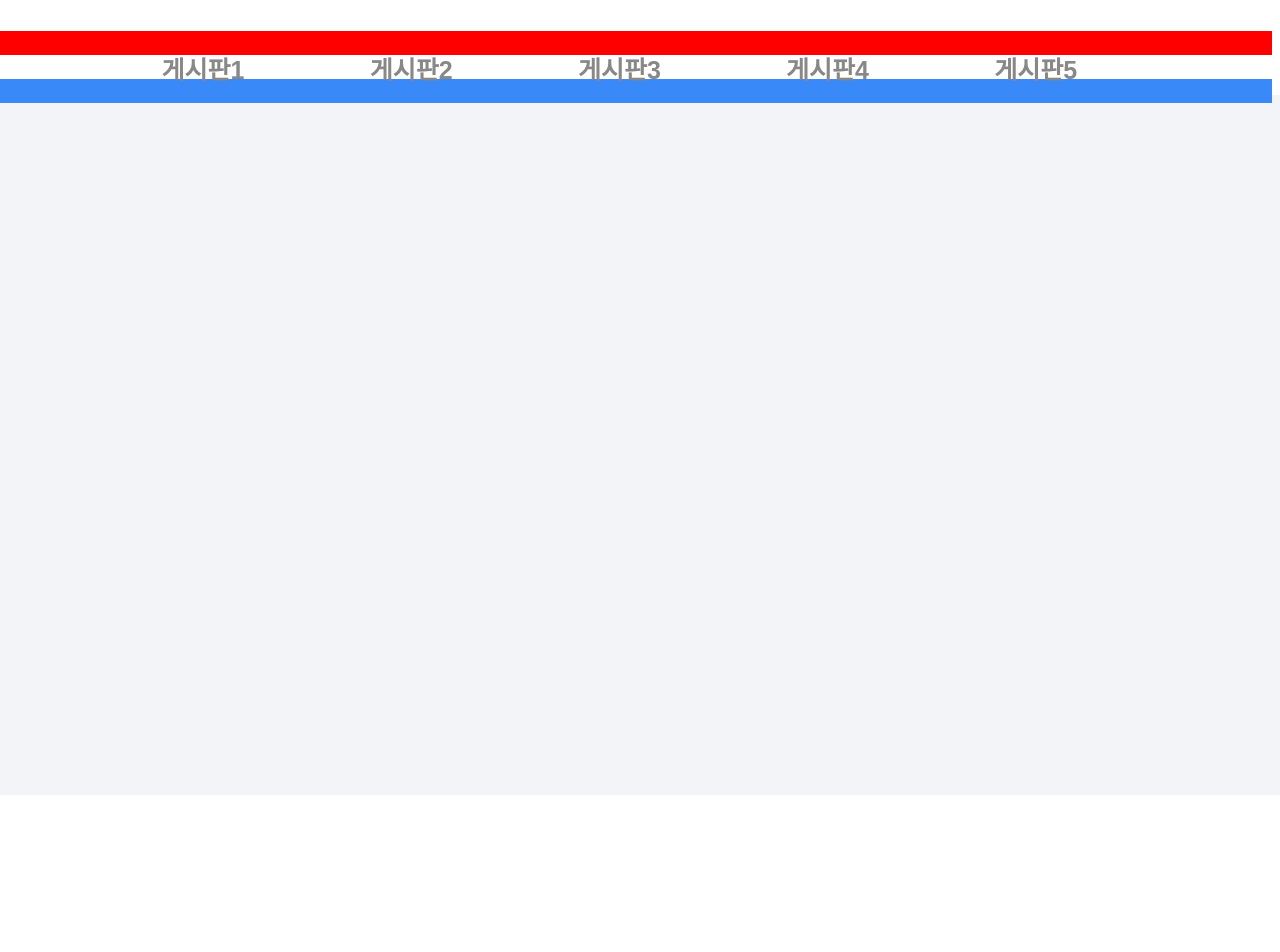
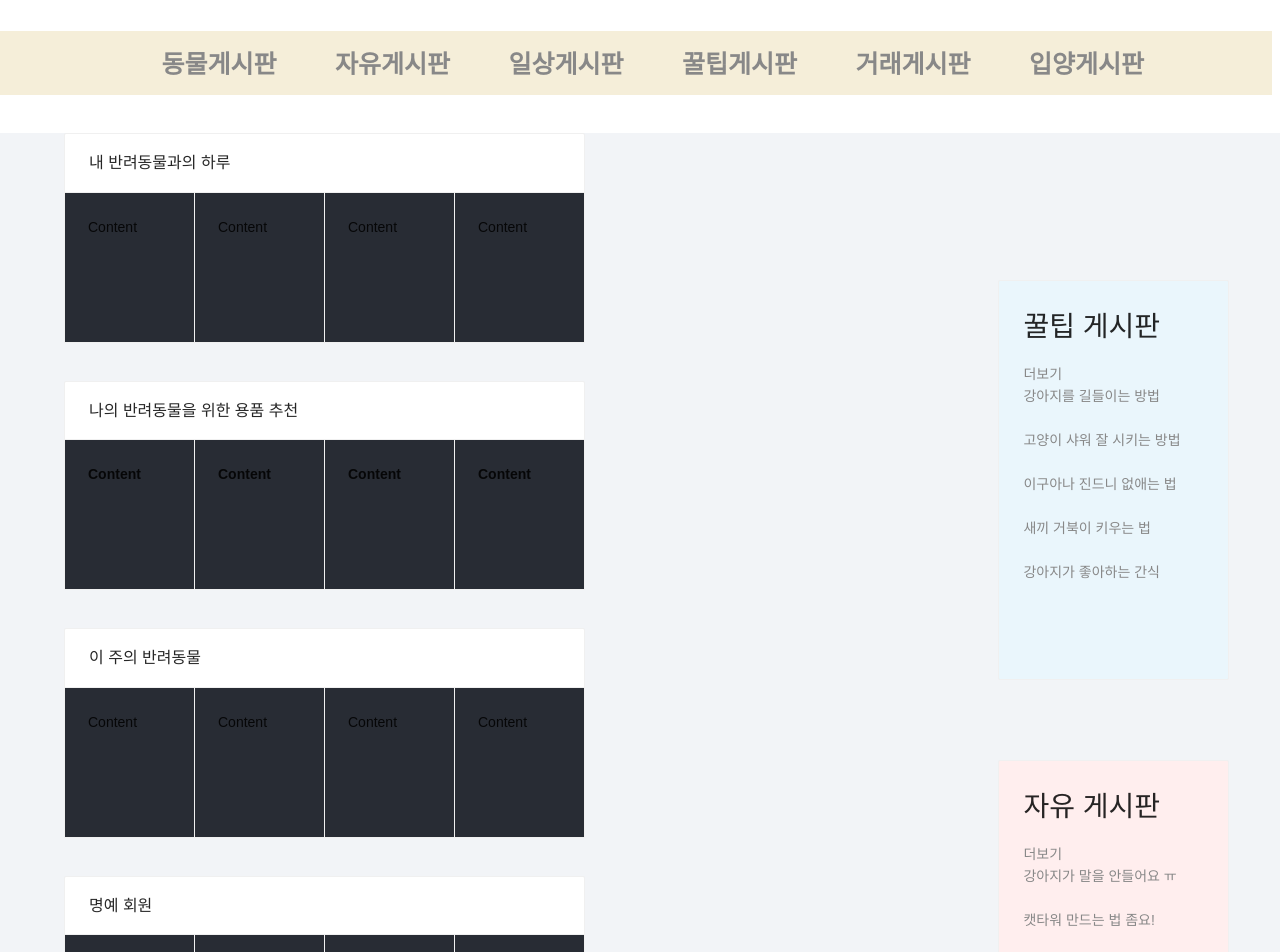
Before and after one commit to ys03055/animalProject, a React (Create React App) app: page / in a window 1280 px wide. Shown: the part 120-1072 px from the top of the page. Before the commit the page ends 915 px from the top, so only its background shows below. Built offline with nearby package versions, Linux system fonts and the light colour scheme.

Commit message:
메인페이지 업데이트

```diff
--- a/package.json
+++ b/package.json
@@ -6,6 +6,7 @@
     "@testing-library/jest-dom": "^5.16.5",
     "@testing-library/react": "^13.4.0",
     "@testing-library/user-event": "^13.5.0",
+    "antd": "^4.23.2",
     "react": "^18.2.0",
     "react-dom": "^18.2.0",
     "react-router-dom": "^6.4.0",
--- a/src/App.js
+++ b/src/App.js
@@ -1,5 +1,5 @@
 import './App.css';
-// import "antd/dist/antd.css";   //antd 라이브러리 불러오기
+import "antd/dist/antd.css";
 import Routers from "./Routers";
 
 function App() {
--- a/src/Header/HeaderPage.css
+++ b/src/Header/HeaderPage.css
@@ -76,65 +76,66 @@ main {
 }
 
 .menuBar{
-    background-color: #f6e7a6;
+    background-color: #f5eed9;
     position: absolute;
     width: 128.5%;
     height: 30%;
     margin-top: 14%;
     margin-left: -20%;
 }
-.noticeBoard1{
-    background-color: #ff0000;
-}
-.noticeBoard2{
-    background-color: #ffffff;
-}
-.noticeBoard3{
-    background-color: #3a89f8;
-}
-.noticeBoard4{
+
+.animalBoard{
     position: absolute;
     margin-left: 20%;
-    margin-top: -3.8%;
     height: 30%;
+    margin-top: 1%;
     font-size: 25px;
     font-weight: bold;
     color: #282c34;
 }
-.noticeBoard5{
+.freeBoard{
     position: absolute;
-    margin-left: 35%;
-    margin-top: -3.8%;
+    margin-left: 32.5%;
     height: 30%;
+    margin-top: 1%;
     font-size: 25px;
     font-weight: bold;
     color: #282c34;
 }
-.noticeBoard6{
+.dailyBoard{
     position: absolute;
-    margin-left: 50%;
-    margin-top: -3.8%;
+    margin-left: 45%;
     height: 30%;
+    margin-top: 1%;
     font-size: 25px;
     font-weight: bold;
     color: #282c34;
 }
-.noticeBoard7{
+.honeyBoard{
     position: absolute;
-    margin-left: 65%;
-    margin-top: -3.8%;
+    margin-left: 57.5%;
     height: 30%;
+    margin-top: 1%;
     font-size: 25px;
     font-weight: bold;
     color: #282c34;
 }
 
-.noticeBoard8{
+.tradeBoard{
     position: absolute;
-    margin-left: 80%;
-    margin-top: -3.8%;
+    margin-left: 70%;
     height: 30%;
+    margin-top: 1%;
     font-size: 25px;
     font-weight: bold;
     color: #282c34;
 }
+.adoptBoard{
+    position: absolute;
+    margin-left: 82.5%;
+    height: 30%;
+    margin-top: 1%;
+    font-size: 25px;
+    font-weight: bold;
+    color: #282c34;
+}
--- a/src/Header/HeaderPage.js
+++ b/src/Header/HeaderPage.js
@@ -17,7 +17,7 @@ function HeaderPage()  {
 
             </div>
             <div className="links">
-                <Link to='/login' className="link_text">로그인</Link>
+                <Link to='/signUp' className="link_text">로그인</Link>
                 &nbsp;
                 <Link to='/signup' className="link_text">회원가입</Link>
                 &nbsp;
@@ -27,32 +27,25 @@ function HeaderPage()  {
             </div>
 
             <div className="menuBar">
-                <div className="noticeBoard1">
-                    <Link to='/login' >게시판1</Link>
+
+                <div className="animalBoard">
+                    <Link to='/login' >동물게시판</Link>
                 </div >
 
-                <div className="noticeBoard2">
-                    <Link to='/login' >게시판2</Link>
+                <div className="freeBoard">
+                    <Link to='/login' >자유게시판</Link>
                 </div>
-                <div className="noticeBoard3">
-                    <Link to='/login' >게시판3</Link>
+                <div className="dailyBoard">
+                    <Link to='/login' >일상게시판</Link>
                 </div>
-
-                <div className="noticeBoard4">
-                    <Link to='/login' >게시판1</Link>
-                </div >
-
-                <div className="noticeBoard5">
-                    <Link to='/login' >게시판2</Link>
+                <div className="honeyBoard">
+                    <Link to='/login' >꿀팁게시판</Link>
                 </div>
-                <div className="noticeBoard6">
-                    <Link to='/login' >게시판3</Link>
+                <div className="tradeBoard">
+                    <Link to='/login' >거래게시판</Link>
                 </div>
-                <div className="noticeBoard7">
-                    <Link to='/login' >게시판4</Link>
-                </div>
-                <div className="noticeBoard8">
-                    <Link to='/login' >게시판5</Link>
+                <div className="adoptBoard">
+                    <Link to='/login' >입양게시판</Link>
                 </div>
 
 
--- a/src/Main/MainPage.css
+++ b/src/Main/MainPage.css
@@ -19,6 +19,67 @@ h3{
 }
 
 main {
-    background: #f2f4f7;
+    background: #ffffff;
     min-height: 700px;
 }
+.MainPageMiniHeader {
+    /*font-size: 15px;*/
+    font-weight: bolder;
+    /*margin-top: 5%;*/
+    /*display:flex;*/
+    /*flex-direction: row;*/
+    /*flex-wrap : wrap;*/
+    /*margin-left : 1%;*/
+}
+
+.MainPageCardDiv {
+    flex-direction: row;
+    flex-wrap : wrap;
+    display: flex;
+    margin-left: 5%;
+    margin-top: 3%;
+    justify-content: space-between;
+    width: 60%;
+
+}
+
+.MainPageCard {
+    width: 130px;
+    height: 150px;
+    background-color: #282c34;
+    flex-direction: row;
+    flex-wrap : wrap;
+}
+.honeyBoards{
+    position: absolute;
+    width: 18%;
+    height:50%;
+    top: 50%;
+    left: 78%;
+    background-color: #eaf6fc;
+}
+.honeyBoardDiv {
+    flex-direction: column;
+    flex-wrap : wrap;
+    white-space:pre-wrap;
+}
+.honeyBoardHeader{
+    justify-content: center;
+}
+
+.freeBoards{
+    position: absolute;
+    width: 18%;
+    height:50%;
+    top: 110%;
+    left: 78%;
+    background-color: #ffeeee;
+}
+.freeBoardDiv {
+    flex-direction: column;
+    flex-wrap : wrap;
+    white-space:pre-wrap;
+}
+.freeBoardHeader{
+    justify-content: center;
+}
--- a/src/Main/MainPage.js
+++ b/src/Main/MainPage.js
@@ -1,10 +1,14 @@
 import React, {Fragment, useEffect, useState} from "react";
+import { Card } from 'antd';
 import "./MainPage.css";
 import HeaderPage from "../Header/HeaderPage"
+import {Link} from "react-router-dom";
 
 function MainPage()  {
 
+
     return (
+
         <Fragment>
 
 
@@ -14,11 +18,96 @@ function MainPage()  {
 
             </header>
 
-            <main>
+            <main className="Main">
+                <div>
+                <div className="MainPageMiniHeader"> </div>
+                <div className="MainPageCardDiv">
+                    <Card title="내 반려동물과의 하루">
+                    <Card.Grid className="MainPageCard">Content</Card.Grid>
+                    <Card.Grid className="MainPageCard">Content</Card.Grid>
+                    <Card.Grid className="MainPageCard">Content</Card.Grid>
+                    <Card.Grid className="MainPageCard">Content</Card.Grid>
+                    </Card>
+                </div>
+
+
+                <div className="MainPageMiniHeader"></div>
+                <div className="MainPageCardDiv">
+                    <Card title="나의 반려동물을 위한 용품 추천" className="MainPageMiniHeader">
+                    <Card.Grid className="MainPageCard">Content</Card.Grid>
+                    <Card.Grid className="MainPageCard">Content</Card.Grid>
+                    <Card.Grid className="MainPageCard">Content</Card.Grid>
+                    <Card.Grid className="MainPageCard">Content</Card.Grid>
+                    </Card>
+                </div>
+
+                <div className="MainPageMiniHeader"></div>
+                <div className="MainPageCardDiv">
+                    <Card title="이 주의 반려동물">
+                    <Card.Grid className="MainPageCard">Content</Card.Grid>
+                    <Card.Grid className="MainPageCard">Content</Card.Grid>
+                    <Card.Grid className="MainPageCard">Content</Card.Grid>
+                    <Card.Grid className="MainPageCard">Content</Card.Grid>
+                    </Card>
+                </div>
+
+                <div className="MainPageMiniHeader"></div>
+                <div className="MainPageCardDiv">
+                    <Card title="명예 회원">
+                    <Card.Grid className="MainPageCard">Content</Card.Grid>
+                    <Card.Grid className="MainPageCard">Content</Card.Grid>
+                    <Card.Grid className="MainPageCard">Content</Card.Grid>
+                    <Card.Grid className="MainPageCard">Content</Card.Grid>
+                    </Card>
+                </div>
+
+                <Card className="honeyBoards">
+                <h1 className="honeyBoardHeader">꿀팁 게시판</h1>
+                    <Link to ="/">더보기</Link>
+                    <br/>
+                <div className="honeyBoardDiv">
+                    <Link to ="/">강아지를 길들이는 방법</Link>
+                    <br/>
+                    <br/>
+                    <Link to ="/">고양이 샤워 잘 시키는 방법</Link>
+                    <br/>
+                    <br/>
+                    <Link to ="/">이구아나 진드니 없애는 법</Link>
+                    <br/>
+                    <br/>
+                    <Link to ="/">새끼 거북이 키우는 법</Link>
+                    <br/>
+                    <br/>
+                    <Link to ="/">강아지가 좋아하는 간식</Link>
+                </div>
+                </Card>
+
+                    <Card className="freeBoards">
+                        <h1 className="freeBoardHeader">자유 게시판</h1>
+                        <Link to ="/">더보기</Link>
+                        <br/>
+                        <div className="freeBoardDiv">
+                            <Link to ="/">강아지가 말을 안들어요 ㅠ</Link>
+                            <br/>
+                            <br/>
+                            <Link to ="/">캣타워 만드는 법 좀요!</Link>
+                            <br/>
+                            <br/>
+                            <Link to ="/">하루는 고양이가 되고 싶다.</Link>
+                            <br/>
+                            <br/>
+                            <Link to ="/">나는야 낭만 강아지</Link>
+                            <br/>
+                            <br/>
+                            <Link to ="/">개 간식을 먹어보아요</Link>
+                        </div>
+                    </Card>
 
 
 
+                </div>
             </main>
+
 
             </body>
 
--- a/src/Signup/SignUpPage.js
+++ b/src/Signup/SignUpPage.js
@@ -3,11 +3,15 @@ import HeaderPage from "../Header/HeaderPage"
 
 function SignUpPage() {
     return (
+
         <body>
+        <header>
             <HeaderPage>
 
             </HeaderPage>
+        </header>
         </body>
+
     )
 }
 export default SignUpPage;
```
Also changed, not shown: 1 other file (tests, documents, lock files or other folders).
